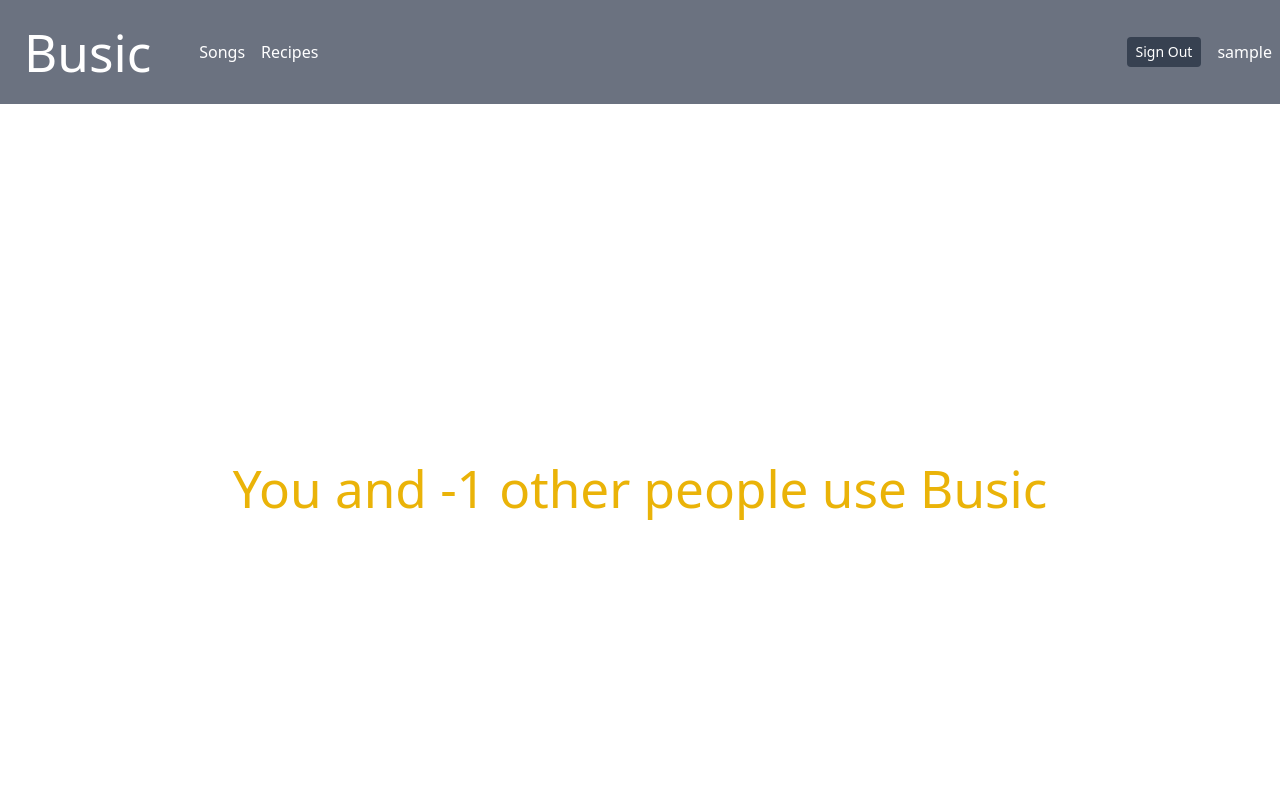
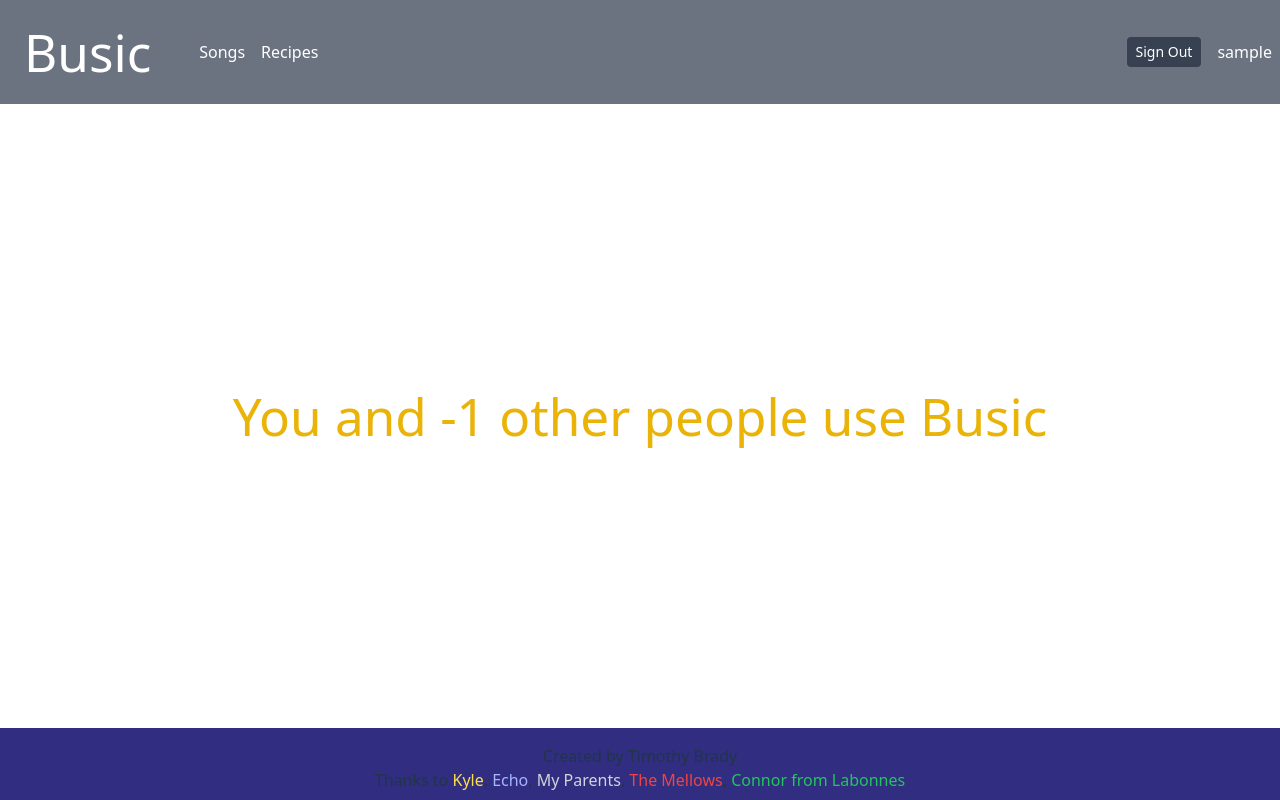
Before and after one commit to timbrady12345/FinalBusic, a React app in the folder frontend/: page / in a window 1280 px wide. Shown: the top 800 px of the page. Built offline with nearby package versions, Linux system fonts and the light colour scheme; no server answers; sample sign-in values are in the browser's storage; the HTML template or start-up script is replaced by a standard one.

Commit message:
Busic spacing

```diff
--- a/frontend/src/pages/Home.jsx
+++ b/frontend/src/pages/Home.jsx
@@ -12,7 +12,7 @@ export default function Home() {
   }, []);
 
   return (
-    <div className="flex flex-col  w-full min-h-screen">
+    <div className="flex flex-col w-full h-[calc(100vhrem)]">
       {/* //Top */}
       {/* <div className="h-full p-4 bg-gray-500 flex flex-row">
         <div className="w-auto pr-8 text-left">
@@ -70,9 +70,9 @@ export default function Home() {
           </div>
         </div>
       </div> */}
-      <h1 className="flex items-center justify-center text-yellow-500 h-[calc(100vh-2rem)]">
-        You and {count - 1} other people use Busic
-      </h1>
+      <div className="flex items-center justify-center text-yellow-500 h-[calc(100vh-11rem)]">
+        <h1>You and {count - 1} other people use Busic</h1>
+      </div>
       {/* //Bottom */}
       <div className="h-full p-4 bg-indigo-900 text-center">
         <h4>Created by Timothy Brady</h4>
```
